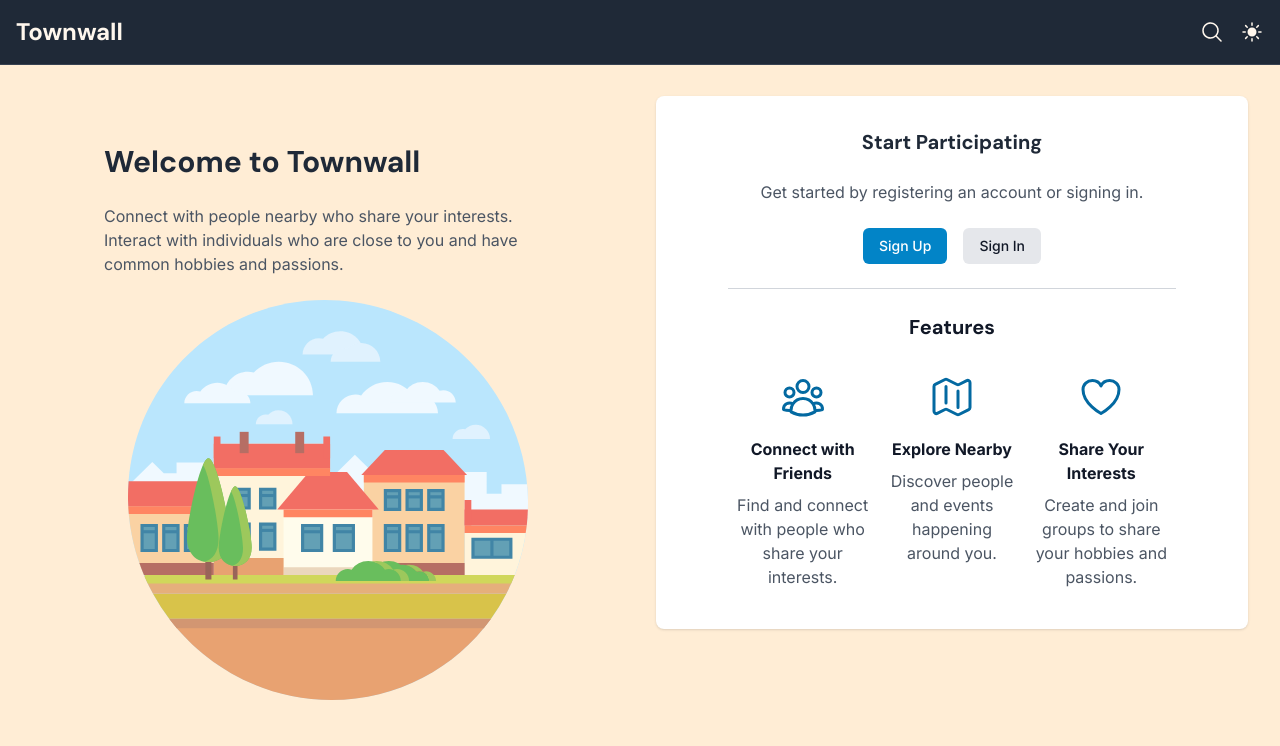
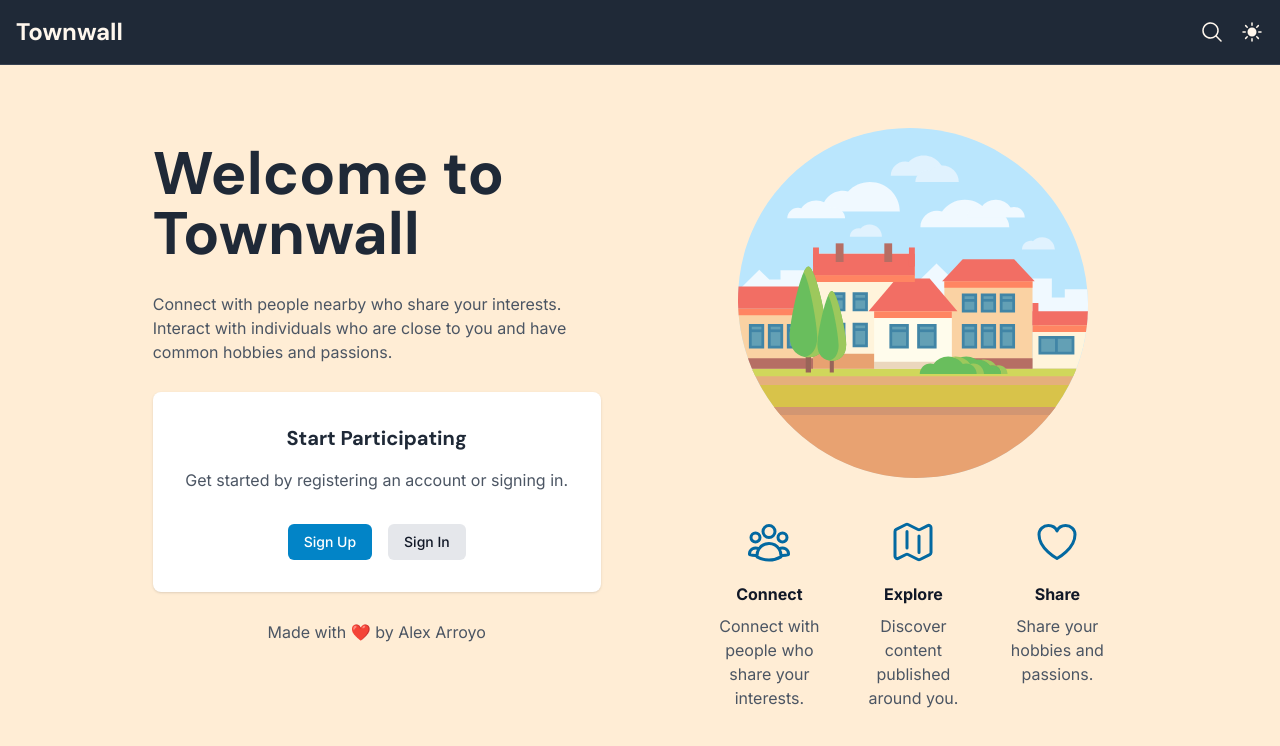
Before and after one commit to alexaldearroyo/townwall, a Next.js app: page / in a window 1280 px wide. Shown: the top 746 px of the page. Built offline with nearby package versions, Linux system fonts and the light colour scheme; no server answers; what dotenv-safe would draw is missing.

Commit message:
Improve landing page deisgn

```diff
--- a/src/app/HomeContent.tsx
+++ b/src/app/HomeContent.tsx
@@ -1,59 +1,39 @@
 import React from 'react';
+import Image from 'next/image';
 import { UserGroupIcon, MapIcon, HeartIcon } from '@heroicons/react/24/outline';
 
 const features = [
   {
     id: 'connect-with-friends',
     icon: <UserGroupIcon className="h-12 w-12 text-sky-700" />,
-    title: 'Connect with Friends',
-    description: 'Find and connect with people who share your interests.',
+    title: 'Connect',
+    description: 'Connect with people who share your interests.',
   },
   {
     id: 'explore-nearby',
     icon: <MapIcon className="h-12 w-12 text-sky-700" />,
-    title: 'Explore Nearby',
-    description: 'Discover people and events happening around you.',
+    title: 'Explore',
+    description: 'Discover content published around you.',
   },
   {
     id: 'share-interests',
     icon: <HeartIcon className="h-12 w-12 text-sky-700" />,
-    title: 'Share Your Interests',
-    description: 'Create and join groups to share your hobbies and passions.',
+    title: 'Share',
+    description: 'Share your hobbies and passions.',
   },
 ];
 
 const HomeContent: React.FC = () => {
   return (
-    <div className="w-full max-w-md space-y-6">
-      <h2 className="text-center text-xl font-bold text-gray-800 dark:text-white">
-        Start Participating
-      </h2>
-      <p className="text-center text-gray-600 dark:text-gray-300">
-        Get started by registering an account or signing in.
-      </p>
-      <div className="flex justify-center space-x-4">
-        <a
-          href="/register"
-          className="px-4 py-2 bg-sky-600 text-white text-sm font-medium rounded-md hover:bg-sky-700"
-        >
-          Sign Up
-        </a>
-        <a
-          href="/login"
-          className="px-4 py-2 bg-gray-200 dark:bg-gray-700 dark:text-gray-300 text-gray-900 text-sm font-medium rounded-md hover:bg-gray-300 dark:hover:bg-gray-600"
-        >
-          Sign In
-        </a>
+    <div className="w-full max-w-md space-y-6 px-2">
+      <div className="flex justify-center">
+        <Image src="/town.svg" alt="Town" width={350} height={175} />
       </div>
-      <hr className="my-6 border-gray-300 dark:border-gray-600" />
-      <h2 className="text-center text-xl font-bold text-gray-900 dark:text-white">
-        Features
-      </h2>
-      <div className="flex flex-wrap justify-around">
+      <div className="flex flex-wrap justify-around bg-transparent">
         {features.map((feature) => (
           <div
             key={feature.id}
-            className="w-full md:w-1/3 p-2 flex flex-col items-center text-center"
+            className="flex-grow sm:flex-grow-0 sm:w-1/2 md:w-1/3 p-4 flex flex-col items-center text-center"
           >
             {feature.icon}
             <h3 className="mt-4 text-md font-bold text-gray-900 dark:text-white">
--- a/src/app/IntroContent.tsx
+++ b/src/app/IntroContent.tsx
@@ -1,10 +1,9 @@
 import React from 'react';
-import Image from 'next/image';
 
 const IntroContent: React.FC = () => {
   return (
-    <div className="w-full max-w-md space-y-6">
-      <h2 className="text-3xl mt-4 font-bold text-gray-800 dark:text-white">
+    <div className="w-full max-w-md space-y-7">
+      <h2 className="text-6xl mt-4 font-bold text-gray-800 dark:text-white">
         Welcome to Townwall
       </h2>
       <p className="text-gray-600 dark:text-gray-200">
@@ -13,9 +12,31 @@ const IntroContent: React.FC = () => {
         Interact with individuals who are close to you and have common hobbies
         and passions.
       </p>
-
-      <div className="flex justify-center">
-        <Image src="/town.svg" alt="Town" width={400} height={200} />
+      <div className="bg-white rounded-lg shadow dark:bg-gray-800 p-8 mt-8">
+        <h2 className="text-center text-xl font-bold text-gray-800 dark:text-white mb-4">
+          Start Participating
+        </h2>
+        <p className="text-center text-gray-600 dark:text-gray-300 mb-6">
+          Get started by registering an account or signing in.
+        </p>
+        <div className="flex justify-center space-x-4 mt-8">
+          <a
+            href="/register"
+            className="px-4 py-2 bg-sky-600 text-white text-sm font-medium rounded-md hover:bg-sky-700"
+          >
+            Sign Up
+          </a>
+          <a
+            href="/login"
+            className="px-4 py-2 bg-gray-200 dark:bg-gray-700 dark:text-gray-300 text-gray-900 text-sm font-medium rounded-md hover:bg-gray-300 dark:hover:bg-gray-600"
+          >
+            Sign In
+          </a>
+        </div>
+      </div>
+      {/* add a copyright by Alex Arroyo */}
+      <div className="text-center text-gray-600 dark:text-gray-300 mt-8">
+        Made with ❤️ by Alex Arroyo
       </div>
     </div>
   );
--- a/src/app/page.tsx
+++ b/src/app/page.tsx
@@ -4,11 +4,11 @@ import IntroContent from './IntroContent';
 
 const Home: React.FC = () => {
   return (
-    <div className="w-full min-h-screen p-8 flex flex-col md:flex-row items-center md:items-start bg-orange-100 dark:bg-gray-900 space-y-8 md:space-y-0 md:space-x-8">
-      <div className="w-full bg-orange-100 dark:bg-gray-900 first:p-8 flex justify-center">
+    <div className="w-full min-h-screen p-8 flex flex-col md:flex-row items-center md:items-start bg-orange-100 dark:bg-gray-900 space-y-8 md:space-y-0">
+      <div className="w-full bg-orange-100 dark:bg-gray-900 pl-24 p-8 flex justify-center">
         <IntroContent />
       </div>
-      <div className="w-full bg-white rounded-lg shadow dark:bg-gray-800 p-8 flex justify-center">
+      <div className="w-full bg-transparent p-8 dark:bg-gray-800  justify-center">
         <HomeContent />
       </div>
     </div>
```
